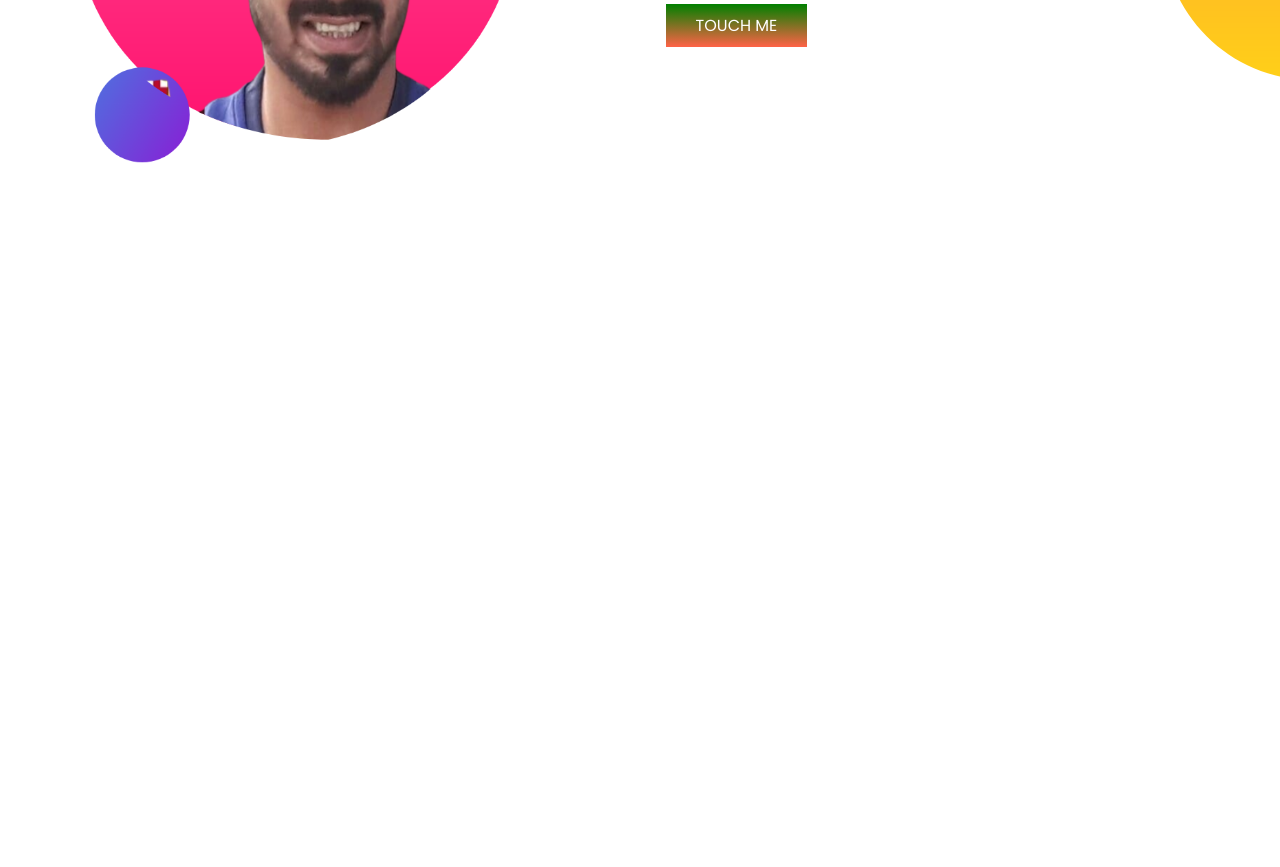
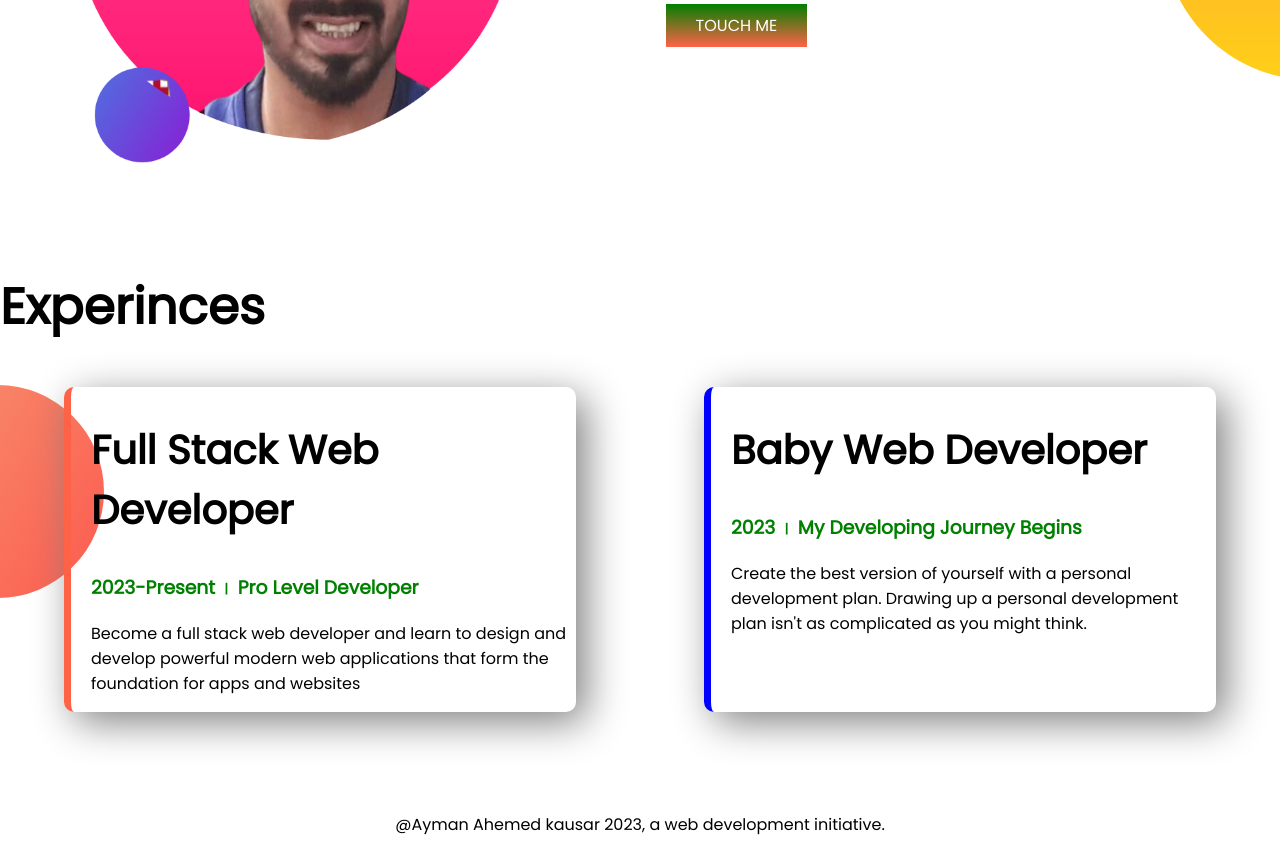
Before and after one commit to Ayman175/kausar-portfolio, a plain HTML site: page index.html in a window 1280 px wide. Shown: the part 967-1834 px from the top of the page. Before the commit the page ends 1237 px from the top, so only its background shows below. Drawn offline with Linux system fonts and the light colour scheme.

Commit message:
final-commit

```diff
--- a/index.html
+++ b/index.html
@@ -13,7 +13,7 @@
 </head>
 
 <body>
-    <section class="top-banner">
+    <section class="top-banner flexible-container">
         <div class="half-width">
             <h1>Welcome To</h1>
             <h1>Ayman Ahmed World</h1>
@@ -35,10 +35,10 @@
                 ME</a>
         </div>
         <div class="half-width">
-            <img src="images/my-bg (1).png" alt="">
+            <img class="top-side" src="images/my-bg (1).png" alt="">
         </div>
     </section>
-    <section class="dream-big">
+    <section class="dream-big flexible-container">
         <div class="half-width">
             <img src="images/my-bg3.png" alt="">
         </div>
@@ -51,7 +51,28 @@
             <a class="link-button" target="_blank" href="https://www.google.com/">TOUCH ME</a>
         </div>
     </section>
-
+    <section class="experience-area">
+        <h1>Experinces</h1>
+        <div class="flexible-container">
+            <div id="Full-Stack-Web-Developer" class="experience-item">
+                <h2>Full Stack Web Developer</h2>
+                <h3 class="green-color">2023-Present । Pro Level Developer </h3>
+                <p>Become a full stack web developer and learn to design and develop powerful modern web applications
+                    that
+                    form the foundation for apps and websites</p>
+            </div>
+            <div id="Baby-Web-Developer" class="experience-item">
+                <h2>Baby Web Developer</h2>
+                <h3 class="green-color">2023 । My Developing Journey Begins</h3>
+                <P>Create the best version of yourself with a personal development plan. Drawing up a personal
+                    development
+                    plan isn't as complicated as you might think.</P>
+            </div>
+        </div>
+    </section>
 </body>
+<footer>
+    <p>@Ayman Ahemed kausar 2023, a web development initiative.</p>
+</footer>
 
 </html>
--- a/style.css
+++ b/style.css
@@ -7,17 +7,29 @@ h1 {
     font-size: 50px;
 }
 
+h2 {
+    font-size: 40px;
+}
+
 .orange-color {
     color: green;
 }
 
-section {
+.green-color {
+    color: green;
+}
+
+.flexible-container {
     display: flex;
     margin-bottom: 100px;
 }
 
 .down {
     padding-bottom: 20px;
+}
+
+.top-side {
+    margin-top: 5px;
 }
 
 .half-width {
@@ -46,3 +58,31 @@ section {
     background-repeat: no-repeat;
     background-position: right;
 }
+
+.experience-area {
+    background-image: url(images/exp-bg.png);
+    background-repeat: no-repeat;
+    background-position: left;
+}
+
+.experience-item {
+    width: 40%;
+    margin-left: 5%;
+    margin-right: 5%;
+    padding-left: 20px;
+    border-radius: 10px;
+    box-shadow: 10px 10px 40px gray;
+}
+
+#Full-Stack-Web-Developer {
+    border-left: 7px solid tomato;
+}
+
+#Baby-Web-Developer {
+    border-left: 7px solid blue;
+}
+
+footer {
+    text-align: center;
+    margin-bottom: 30px;
+}
```
